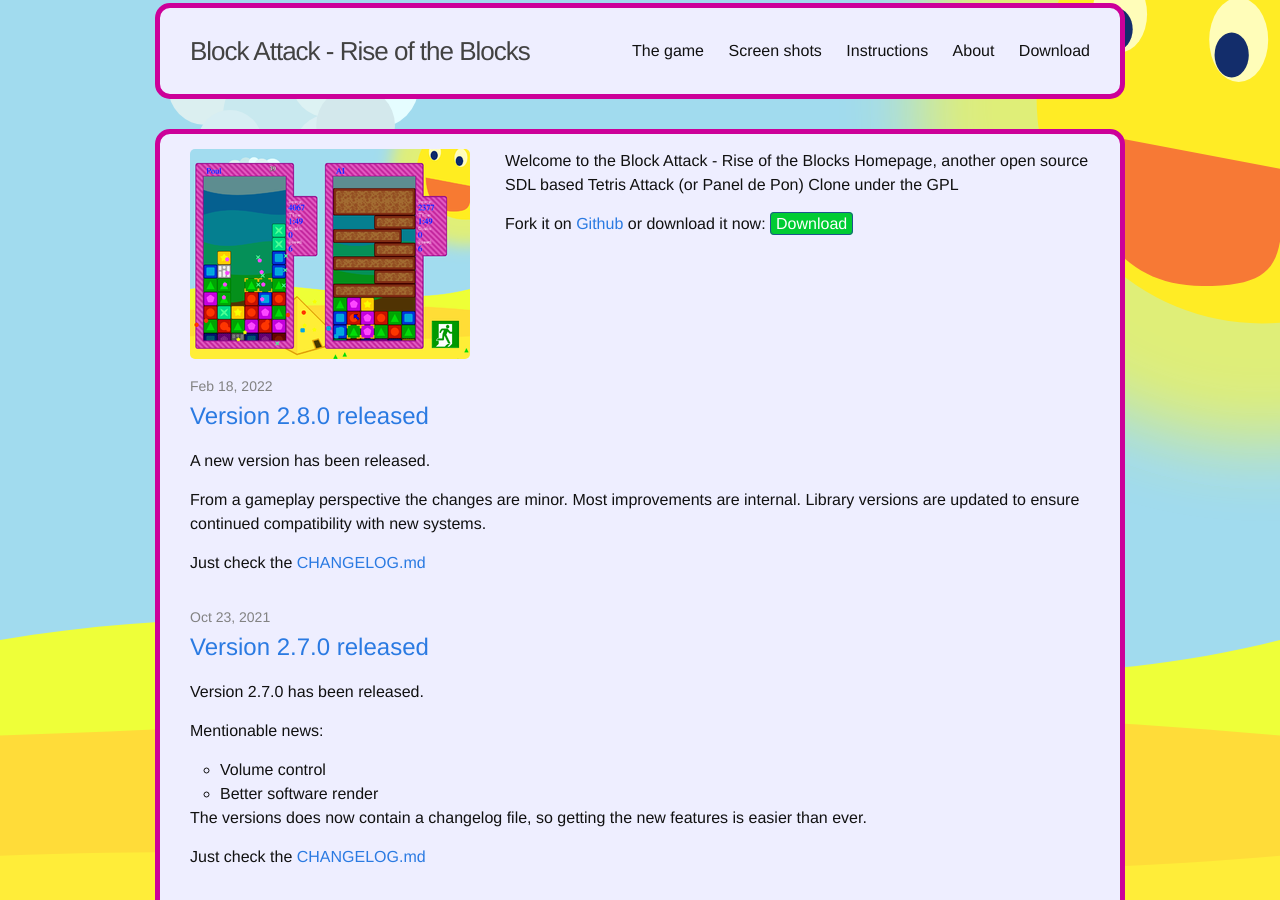
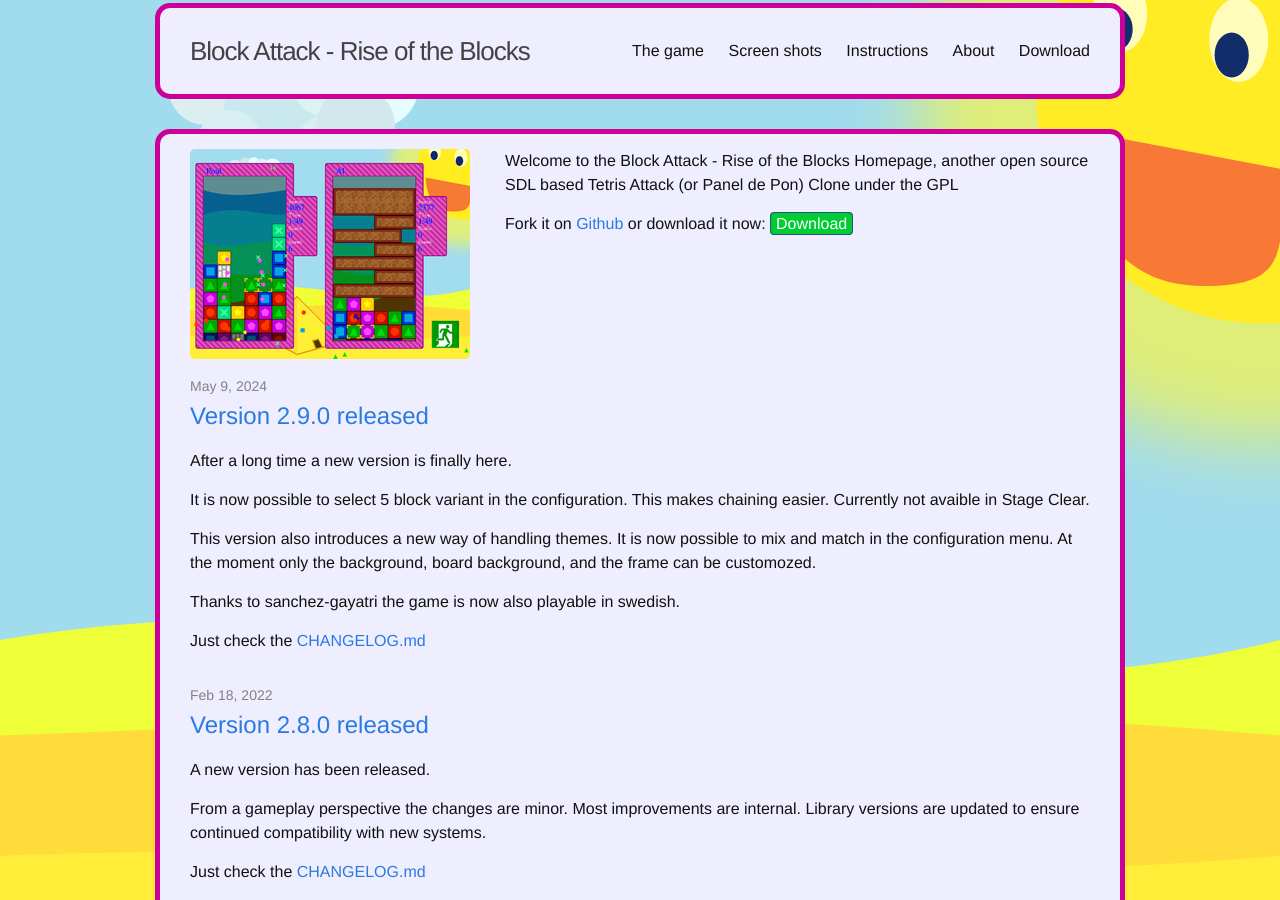
Before and after one commit to blockattack/blockattack-www, a Jekyll site: the page built from index.html, in a window 1280 px wide and 900 px high. Built offline with Jekyll 4.4.1, drawn with Linux system fonts in a browser that asks for light colours.

Commit message:
New post about the new release and updated Jekyll as the old installation was broken

```diff
--- a/Gemfile
+++ b/Gemfile
@@ -8,10 +8,14 @@
 #
 # This will help ensure the proper Jekyll version is running.
 # Happy Jekylling!
-gem "jekyll", "~> 3.7.0"
+gem "jekyll", "~> 4.3.3"
+
+gem "jekyll-sass-converter", "~> 2.0"
 
 # This is the default theme for new Jekyll sites. You may change this to anything you like.
 gem "minima", "~> 2.0"
+
+gem "kramdown-parser-gfm"
 
 # If you want to use GitHub Pages, remove the "gem "jekyll"" above and
 # uncomment the line below. To upgrade, run `bundle update github-pages`.
--- /dev/null
+++ b/_posts/2024-05-09-version_2_9_0_released.markdown
@@ -0,0 +1,15 @@
+---
+layout: post
+title: "Version 2.9.0 released"
+date: 2024-05-09
+categories: news
+---
+After a long time a new version is finally here.
+
+It is now possible to select 5 block variant in the configuration. This makes chaining easier. Currently not avaible in Stage Clear.
+
+This version also introduces a new way of handling themes. It is now possible to mix and match in the configuration menu. At the moment only the background, board background, and the frame can be customozed.
+
+Thanks to sanchez-gayatri the game is now also playable in swedish.
+
+Just check the [CHANGELOG.md](https://github.com/blockattack/blockattack-game/blob/v2.9.X/CHANGELOG.md)
--- a/thegame.md
+++ b/thegame.md
@@ -13,7 +13,7 @@
 All the artwork are free too.
 
 
-Current version is 2.8.0
+Current version is 2.9.0
 
 # Features:
 
@@ -55,6 +55,8 @@
 
 Version 2.1.2 has been tested on: Windows 8 (64 bit), Windows 10 (64 bit), Ubuntu 14.04 (64 bit), Ubuntu 16.04 (64 bit), Ubuntu 18.04 (64 bit), Fedora 25 (64 bit), Fedora 23 (32 bit) and Debian 8.9 (32 bit)
 
+Version 2.9.0 has been tested on: Windows 11, Ubuntu 18.04, Ubuntu 23.10, and Fedora 40
+
 # Comments
 
 {% include disqus.html %}
```
Also changed, not shown: download.md (+4 -4 lines).
